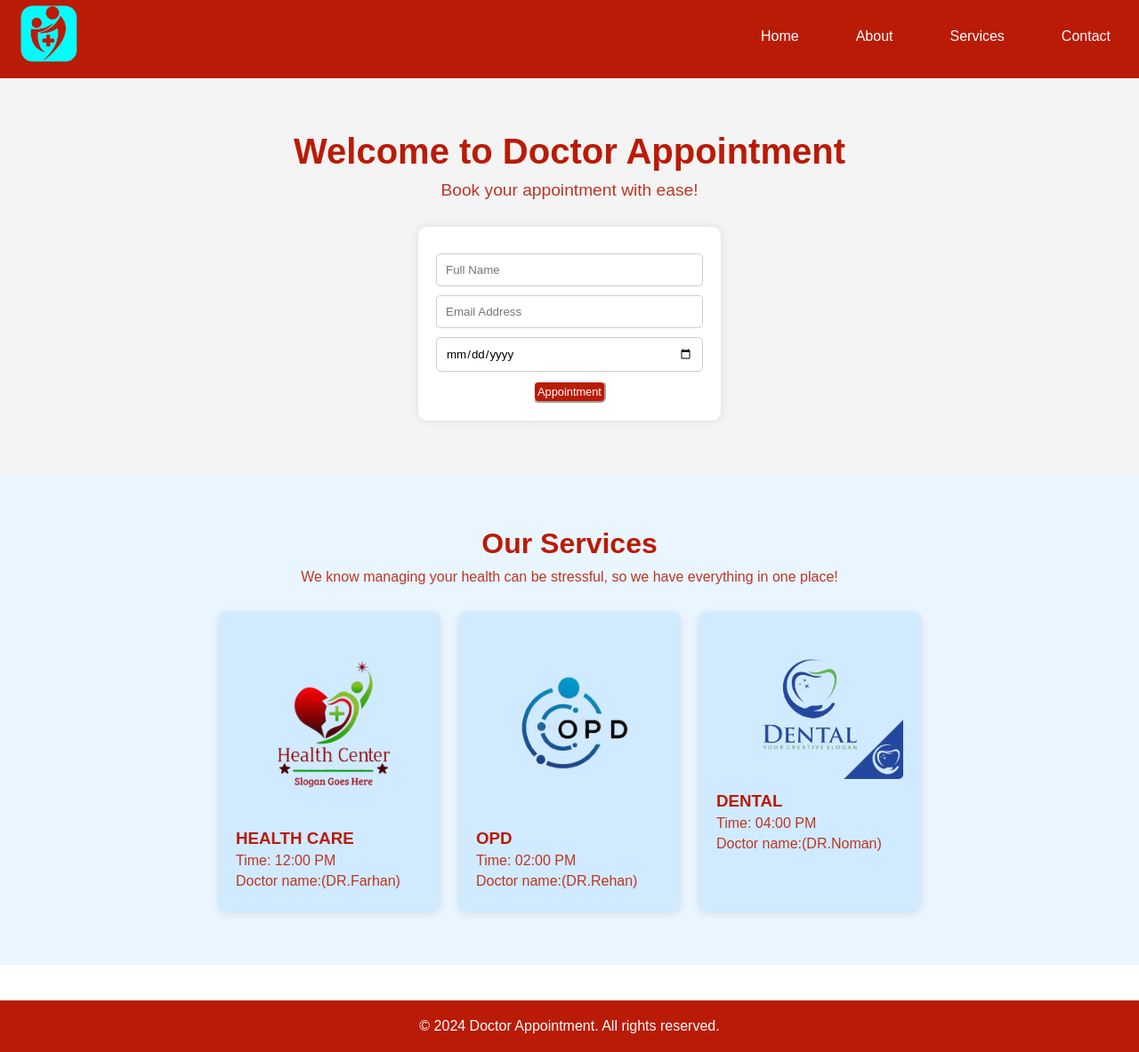
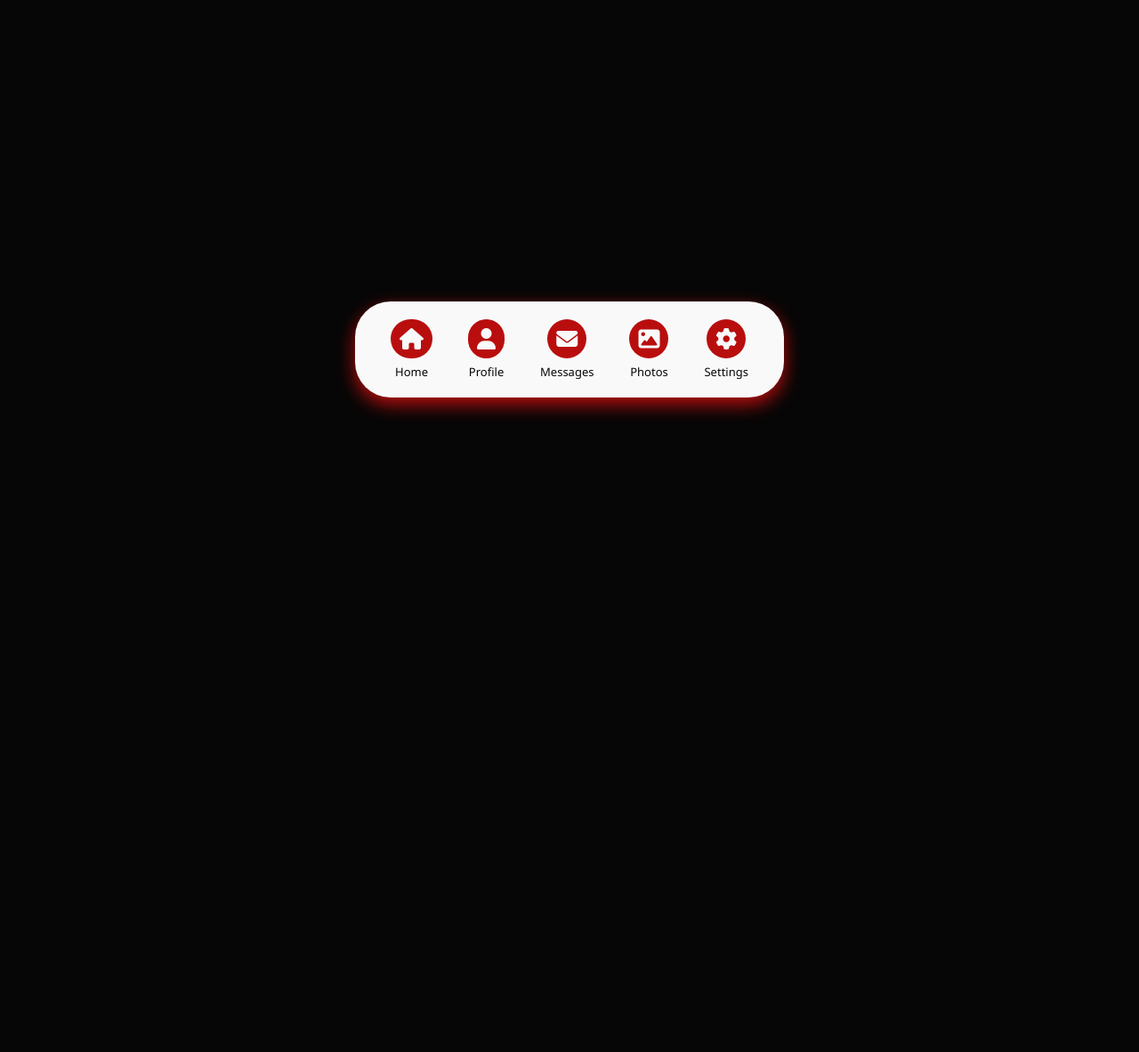
Before and after one commit to armanh145/html-task-L-3, a plain HTML site: page index.html in a window 1280 px wide. Shown: the part 7-1190 px from the top of the page at 89% size. After the commit the page ends 800 px from the top, so only its background shows below. Drawn offline with Linux system fonts and the light colour scheme.

Commit message:
Add files via upload

```diff
--- a/index.html
+++ b/index.html
@@ -1,203 +1,37 @@
 <!DOCTYPE html>
 <html lang="en">
 <head>
-  <meta charset="UTF-8">
-  <meta name="viewport" content="width=device-width, initial-scale=1">
-  <title>Doctor Appointment</title>
-  <link rel="icon" href="logo.png" type="logo">
-  <style>
-    * {
-      box-sizing: border-box;
-      margin: 0;
-      padding: 0;
-      font-family: Arial, sans-serif;
-    }
-    .navbar {
-      display: flex;
-      justify-content: space-between;
-      align-items: center;
-      background-color: #ba1b06; /* red */
-      padding: 10px 20px;
-    }
-
-    .logo img {
-        height: 70px;
-        width: auto;
-    }
-
-    .navbar .logo {
-      font-size: 20px;
-      font-weight: bold;
-    }
-
-    .nav-links {
-      list-style: none;
-      display: flex;
-      gap: 40px;
-    }
-
-    .nav-links li a {
-      color: white;
-      text-decoration: none;
-      font-weight: 500;
-      padding: 8px 12px;
-      transition: 0.3s ease;
-    }
-
-    .nav-links li a:hover {
-      background-color: white;
-      color: #ba1b06;
-      border-radius: 5px;
-    }
-
-    .hero {
-      padding: 60px 20px;
-      text-align: center;
-      background-color: #f4f4f4;
-    }
-    .hero h1 {
-      font-size: 2.5em;
-      margin-bottom: 10px;
-      color: #ba1b06;
-    }
-    .hero p {
-      font-size: 1.2em;
-      color: #bd3624;
-      margin-bottom: 30px;
-    }
-    .hero form {
-      background-color: #fff;
-      display: inline-block;
-      padding: 20px;
-      border-radius: 10px;
-      box-shadow: 0 0 10px rgba(0,0,0,0.1);
-    }
-    .hero form input {
-      display: block;
-      width: 300px;
-      margin: 10px auto;
-      padding: 10px;
-      border-radius: 5px;
-      border: 1px solid #ccc;
-    }
-    .hero button {
-        background-color: #ba1b06;
-        color: white;
-        font-size: 0.8rem;
-        border-radius: 6px;
-        border-color: #f4f4f4;
-        padding: 3px;
-    }
-
-    .services {
-      padding: 60px 20px;
-      text-align: center;
-      background-color: #e9f5ff;
-    }
-    .services h2 {
-      font-size: 2em;
-      color: #ba1b06;
-      margin-bottom: 10px;
-    }
-    .services p {
-      font-size: 1em;
-      color: #bd3624;
-      margin-bottom: 30px;
-    }
-    .service-cards {
-      display: flex;
-      justify-content: center;
-      flex-wrap: wrap;
-      gap: 20px;
-    }
-    .card {
-      background-color: #d0eaff;
-      width: 250px;
-      border-radius: 10px;
-      padding: 20px;
-      box-shadow: 0 2px 10px rgba(0,0,0,0.1);
-      text-align: left;
-    }
-    .card img {
-      width: 100%;
-      border-radius: 5px;
-      margin-bottom: 10px;
-    }
-    .card h3 {
-      color: #ba1b06;
-      margin-bottom: 5px;
-    }
-    .card p {
-      color: #bd3624;
-      margin: 5px 0;
-    }
-
-    footer {
-      background-color:  #ba1b06;
-      color: white;
-      text-align: center;
-      padding: 20px;
-      margin-top: 40px;
-    }
-  </style>
+  <meta charset="UTF-8" />
+  <meta name="viewport" content="width=device-width, initial-scale=1.0"/>
+  <title>Minimalist Navbar</title>
+  <link href="https://cdnjs.cloudflare.com/ajax/libs/font-awesome/6.5.0/css/all.min.css" rel="stylesheet">
+  <link rel="stylesheet" href="style.css">
+  <link rel="icon" href="favicon.png">
 </head>
 <body>
 
-  <!-- Navigation Bar -->
-  <div class="navbar">
-    <div class="logo">
-        <img src="logo.png" alt="logo">
-    </div>
-    <ul class="nav-links">
-      <li><a href="#">Home</a></li>
-      <li><a href="#">About</a></li>
-      <li><a href="#">Services</a></li>
-      <li><a href="#">Contact</a></li>
-    </ul>
-  </div>
-
-  <!-- Hero Section -->
-  <section class="hero">
-    <h1>Welcome to Doctor Appointment</h1>
-    <p>Book your appointment with ease!</p>
-    <form>
-      <input type="text" placeholder="Full Name" required>
-      <input type="email" placeholder="Email Address" required>
-      <input type="date" required>
-      <button type="submit"> Appointment </button>
-    </form>
-  </section>
-
-  <!-- Services Section -->
-  <section class="services">
-    <h2>Our Services</h2>
-    <p>We know managing your health can be stressful, so we have everything in one place!</p>
-    <div class="service-cards">
-      <div class="card">
-        <img src="health care.png" alt="Health Care">
-        <h3>HEALTH CARE</h3>
-        <p>Time: 12:00 PM</p>
-        <p>Doctor name:(DR.Farhan)</p>
-      </div>
-      <div class="card">
-        <img src="opd.png" alt="OPD">
-        <h3>OPD</h3>
-        <p>Time: 02:00 PM</p>
-        <p>Doctor name:(DR.Rehan)</p>
-      </div>
-      <div class="card">
-        <img src="dental.png" alt="Dental">
-        <h3>DENTAL</h3>
-        <p>Time: 04:00 PM</p>
-        <p>Doctor name:(DR.Noman)</p>
-      </div>
-    </div>
-  </section>
-
-  <!-- Footer -->
-  <footer>
-    © 2024 Doctor Appointment. All rights reserved.
-  </footer>
+  <nav class="navbar">
+    <a href="#" class="nav-item">
+      <i class="fas fa-home"></i>
+      <span>Home</span>
+    </a>
+    <a href="#" class="nav-item">
+      <i class="fas fa-user"></i>
+      <span>Profile</span>
+    </a>
+    <a href="#" class="nav-item">
+      <i class="fas fa-envelope"></i>
+      <span>Messages</span>
+    </a>
+    <a href="#" class="nav-item">
+      <i class="fas fa-image"></i>
+      <span>Photos</span>
+    </a>
+    <a href="#" class="nav-item">
+      <i class="fas fa-cog"></i>
+      <span>Settings</span>
+    </a>
+  </nav>
 
 </body>
 </html>
--- a/style.css
+++ b/style.css
@@ -1,90 +1,74 @@
-/* General Styles */
-body {
-  font-family: Arial, sans-serif;
-  background-color: #ebeaea;
+* {
       margin: 0;
       padding: 0;
+      box-sizing: border-box;
     }
 
-/* Header Styling */
-header {
-  background-color: #004080;
-  color: #ffffff;
-  padding: 10px;
+    body {
+      height: 100vh;
+      background-color: #060606; /* dark background */
+      display: flex;
+      justify-content: center;
+      align-items: center;
+      font-family: 'Segoe UI', sans-serif;
     }
 
-nav {
-  padding: 0px;
-}
-
-nav ul {
-  background-color: #004080;
-  list-style-type: none;
+    .navbar {
       display: flex;
-  margin: 0px;
-  padding: 0;
-}
-
-nav li {
-    list-style: none;
-    color: #ffffff;
-}
-
-nav li a {
-    font-size: 14px;
-    text-transform: uppercase;
-    padding: 0px 10px;
-    color: white;
-    text-decoration: none;
-}
-
-/* Main Content */
-main {
-  padding: 20px;
-}
-
-.container {
-  border: 2px solid #004080;
-  padding: 10px;
-  border-radius: 8px;
+      justify-content: center;
+      align-items: center;
+      gap: 40px;
       background-color: #f9f9f9;
-}
-
-/* Recent Articles Section */
-
-.article-item {
-  margin-bottom: 15px;
-}
-
-.recent-article {
-  border: 2px solid #004080;
-  padding: 20px;
-  margin: 10px auto;
-  border-radius: 8px;
-  background-color: #f9f9f9;
+      border-radius: 40px;
+      padding: 20px 40px;
+      box-shadow: 0 8px 20px #b90e0e;
       flex-wrap: wrap;
     }
 
-
-/* Footer Styling */
-footer {
-  background-color: #004080;
-  color: white;
-  text-align: center;
-  padding: 14px;
-  margin-top: 30px;
+    .nav-item {
+      display: flex;
+      flex-direction: column;
+      align-items: center;
+      text-decoration: none;
+      color: #060606;
+      transition: all 0.5s ease;
     }
 
-footer a {
-    color: #ffffff;
-    text-decoration: none;
-    margin: 0 10px;
-    font-size: 14px;
-    transition: color 0.3s ease;
+    .nav-item i {
+      background-color: #b90e0e;
+      padding: 10px;
+      border-radius: 50px;
+      font-size: 24px;
+      margin-bottom: 6px;
+      color: #f9f9f9;
+      transition: all 0.5s ease;
     }
 
-footer a:hover,
-footer a:focus {
-    color: #fff;
-    text-decoration: underline;
+    .nav-item span {
+      font-size: 13px;
+      font-weight: 500;
     }
+
+    .nav-item:hover {
+      transform: translateY(-25px);
+    }
+
+    .nav-item:hover i {
+      color: #f9f9f9;
+      text-shadow: 0 4px 10px #b90e0e;
+    }
+
+    @media (max-width: 500px) {
+      .navbar {
+        gap: 25px;
+        padding: 15px 25px;
+      }
+
+      .nav-item i {
+        font-size: 20px;
+      }
+
+      .nav-item span {
+        font-size: 12px;
+      }
+    }
```
Also changed, not shown: favicon.png (added). Lines whose indentation alone changed are shown as unchanged.
